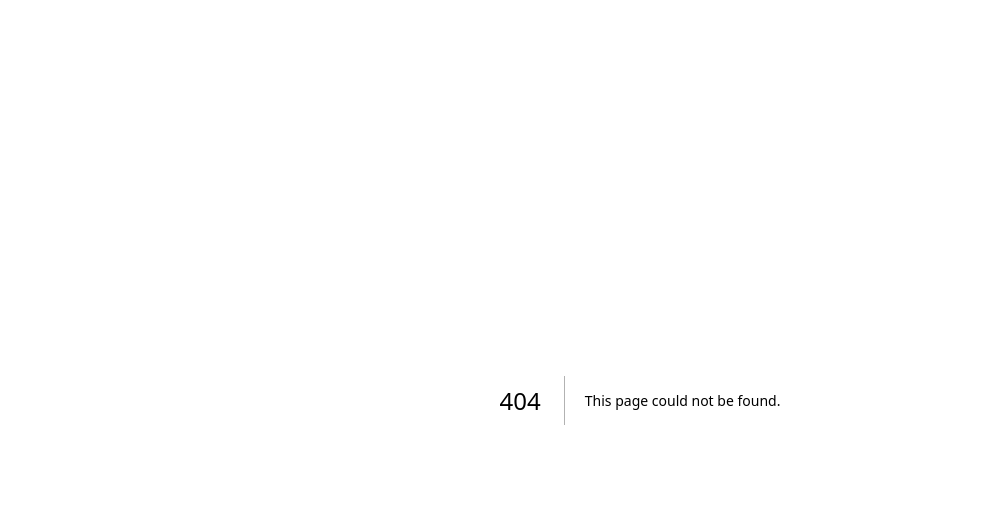
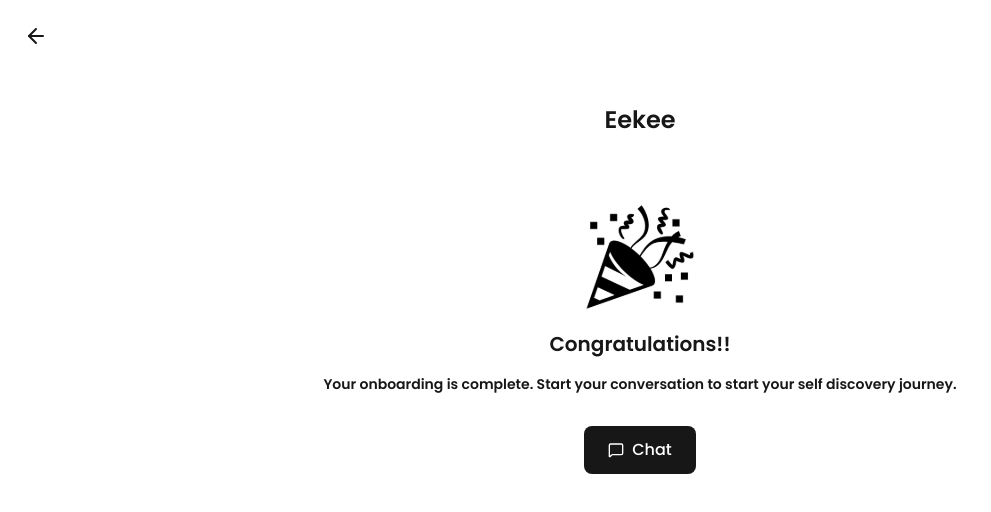
Before and after one commit to rohitrk185/ekkee, a Next.js app in the folder frontend/: page /onboarding-success in a window 1280 px wide. Before the commit this address had no page. Shown: the top 512 px of the page, without its empty margins (0-991 px from the left). Built offline with nearby package versions, Linux system fonts and the light colour scheme.

Commit message:
Added the onboarading success page and assets

```diff
--- /dev/null
+++ b/frontend/src/app/onboarding-success/page.tsx
@@ -0,0 +1,53 @@
+"use client";
+
+import { useRouter } from "next/navigation";
+import { Button } from "@/components/ui/button";
+import { MessageSquare, ArrowLeft } from "lucide-react";
+import Image from "next/image";
+export default function OnboardingSuccess() {
+  const router = useRouter();
+
+  return (
+    <div className="min-h-screen bg-background text-primary flex flex-col">
+      <div className="flex items-center justify-between px-4 py-4">
+        <button
+          onClick={() => router.back()}
+          className="p-2 rounded-full hover:bg-light transition"
+        >
+          <ArrowLeft size={24} className="text-primary" />
+        </button>
+      </div>
+      <div className="flex text-center px-4 py-8 justify-center items-center ">
+        <h1 className="text-2xl font-semibold text-primary">Eekee</h1>
+      </div>
+      <div className="flex flex-col items-center justify-center text-center px-6 py-8 space-y-4">
+        <Image
+          src="/assets/party-popper.svg"
+          alt="Celebration"
+          width={114}
+          height={114}
+          className=""
+        />
+        {/* Heading */}
+        <h2 className="text-xl font-semibold">Congratulations!!</h2>
+        {/* Subheading */}
+        <p className="text-primary text-sm font-semibold">
+          Your onboarding is complete. Start your conversation to start your
+          self discovery journey.
+        </p>
+        {/* CTA Button */}
+        <Button
+          onClick={() =>
+            router.push(
+              "https://creator.voiceflow.com/prototype/6845655701606e704f0ea542"
+            )
+          }
+          className="flex justify-center items-center bg-primary text-background rounded-md mt-4 px-6 py-3"
+        >
+          <MessageSquare className="w-4 h-4 mr-2" />
+          Chat
+        </Button>
+      </div>
+    </div>
+  );
+}
```
Also changed, not shown: frontend/public/assets/party-popper.svg (added).
